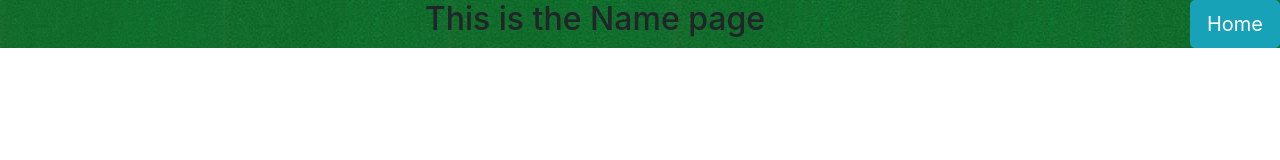
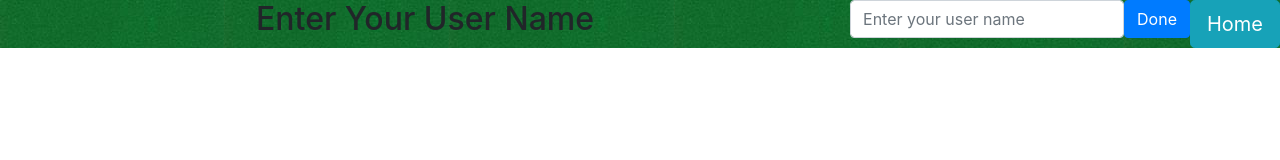
Before and after one commit to EthanBell49/reversi, a website: page public/name.html in a window 1280 px wide. Drawn offline with nearby package versions, Linux system fonts and the light colour scheme.

Commit message:
username page input

```diff
--- a/public/name.html
+++ b/public/name.html
@@ -1,15 +1,22 @@
 <!doctype html>
 <html lang="en">
   <head>
-    <!-- Required meta tags -->
     <meta charset="utf-8">
     <meta name="viewport" content="width=device-width, initial-scale=1, shrink-to-fit=no">
+
+    <title>Enter your name for Reversi</title>
 
     <style>
       #header-row {
                 background-image: url("assets/images/green.png");
       }
     </style>
+    <script>
+          function submitForm(){
+            var username = $('#username').var();
+            window.location.href = 'lobby.html?username='+username;
+          }
+    </script>
 
     <!-- Bootstrap CSS -->
     <link rel="stylesheet" href="https://stackpath.bootstrapcdn.com/bootstrap/4.4.1/css/bootstrap.min.css" integrity="sha384-Vkoo8x4CGsO3+Hhxv8T/Q5PaXtkKtu6ug5TOeNV6gBiFeWPGFN9MuhOf23Q9Ifjh" crossorigin="anonymous">
@@ -18,7 +25,18 @@
     <div class="container-fluid text-center">
       <div class="row" id="header-row">
         <div class="col">
-          <h2>This is the Name page</h2>
+          <h2>Enter Your User Name</h2>
+        </div>
+        <div class='row'>
+          <div class='col'>
+            <form onsubmit='submitForm(); return false;' class='form-inline'>
+              <div class='form-group'>
+                <label for='username' class='col-form-label sr-only'>Enter a user name</label>
+                <input class='form-control' type='text' value='' id='username' placeholder='Enter your user name'/>
+              </div>
+              <button type='submit' class='btn btn-default btn-primary'>Done</button>
+            </form>
+          </div>
         </div>
 
       <div class="row">
@@ -27,6 +45,7 @@
         </div>
       </div>
     </div>
+  </div>
     <!-- jQuery first, then Popper.js, then Bootstrap JS -->
     <script src="https://code.jquery.com/jquery-3.4.1.slim.min.js" integrity="sha384-J6qa4849blE2+poT4WnyKhv5vZF5SrPo0iEjwBvKU7imGFAV0wwj1yYfoRSJoZ+n" crossorigin="anonymous"></script>
     <script src="https://cdn.jsdelivr.net/npm/popper.js@1.16.0/dist/umd/popper.min.js" integrity="sha384-Q6E9RHvbIyZFJoft+2mJbHaEWldlvI9IOYy5n3zV9zzTtmI3UksdQRVvoxMfooAo" crossorigin="anonymous"></script>
```
Also changed, not shown: public/about.html (+0 -1 lines).
